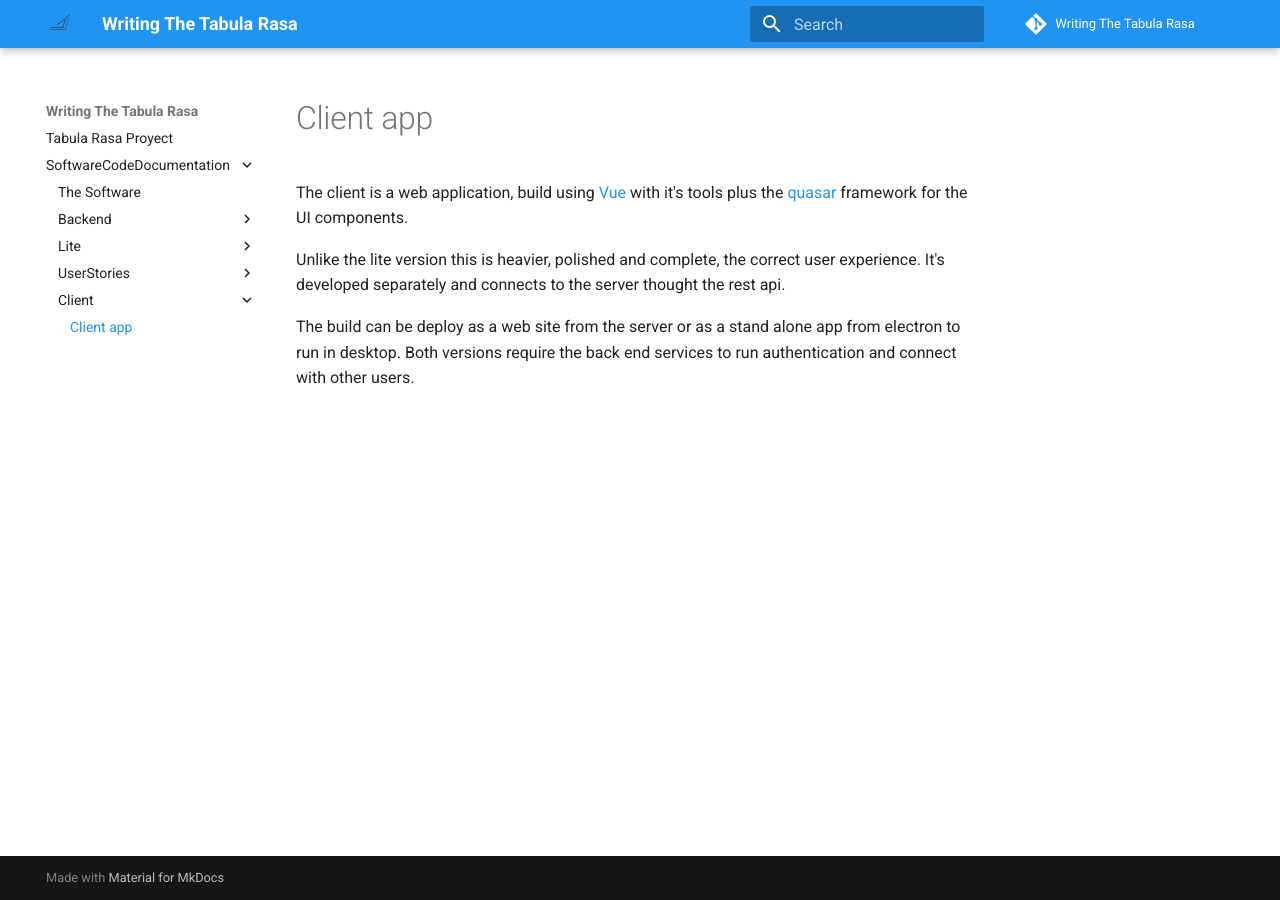
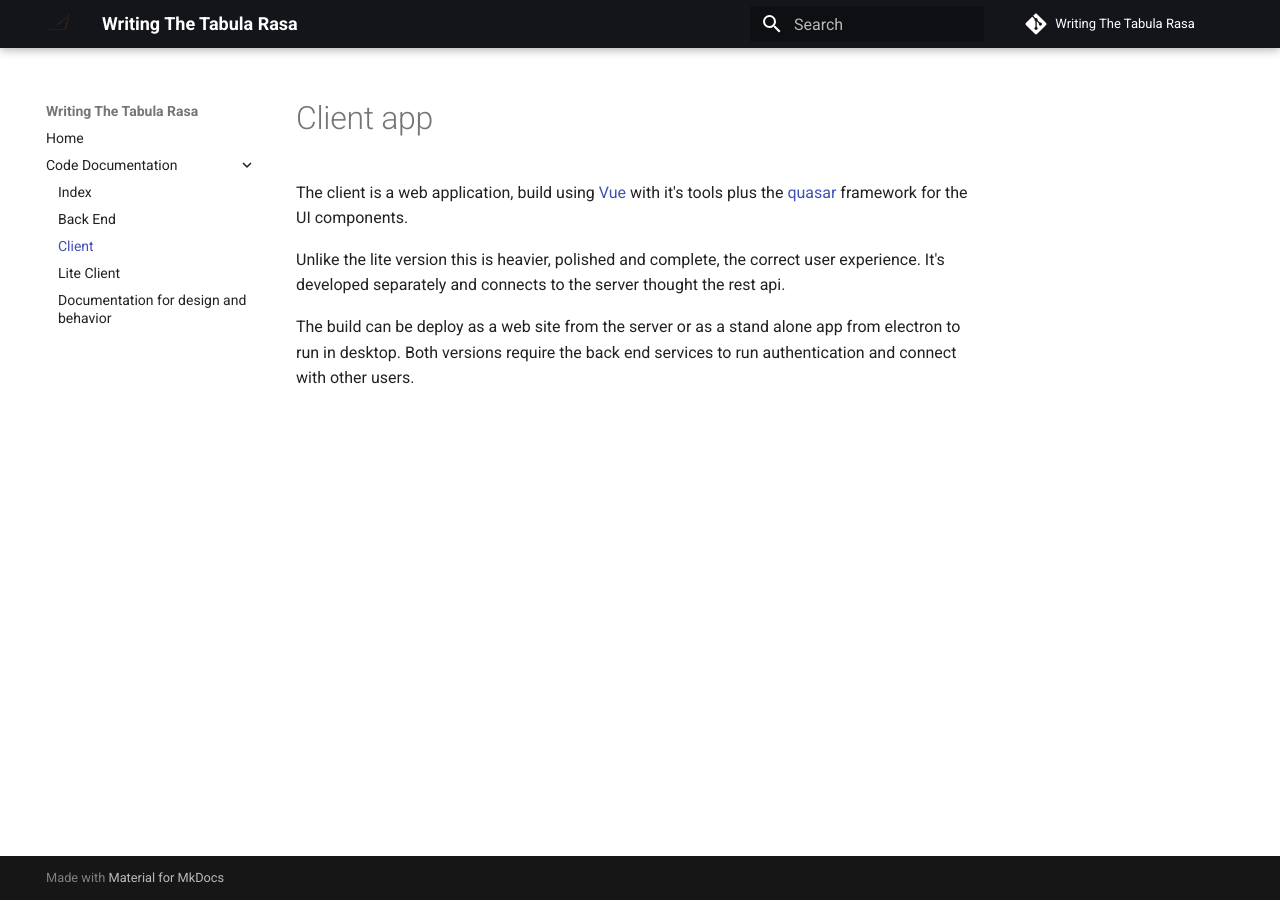
Before and after one commit to SebastianRValdivia/WritingTheTabulaRasa, an MkDocs documentation site: the page built from docs/SoftwareCodeDocumentation/Client/index.md, in a window 1280 px wide. Built offline with MkDocs 1.6.1 and Material for MkDocs 9.7.7, drawn with Linux system fonts in a browser that asks for light colours; comment, search, counter and statistics services are not loaded.

Commit message:
Add navigation bar in docs site

```diff
--- a/mkdocs.yml
+++ b/mkdocs.yml
@@ -7,7 +7,16 @@ theme:
   logo: _siteassets/logo.svg
   favicon: _siteassets/logo.svg
   palette:
-    primary: blue
+    primary: black
+
+nav:
+  - Home: index.md
+  - Code Documentation:
+    - Index: SoftwareCodeDocumentation/index.md
+    - Back End: SoftwareCodeDocumentation/Backend/index.md
+    - Client: SoftwareCodeDocumentation/Client/index.md
+    - Lite Client: SoftwareCodeDocumentation/Lite/index.md
+    - Documentation for design and behavior: SoftwareCodeDocumentation/Design/index.md
 
 repo_url: https://github.com/SebastianRValdivia/WritingTheTabulaRasa
 repo_name: Writing The Tabula Rasa
```
Also changed, not shown: docs/SoftwareCodeDocumentation/Client/index.md (renamed from docs/SoftwareCodeDocumentation/client/index.md).
